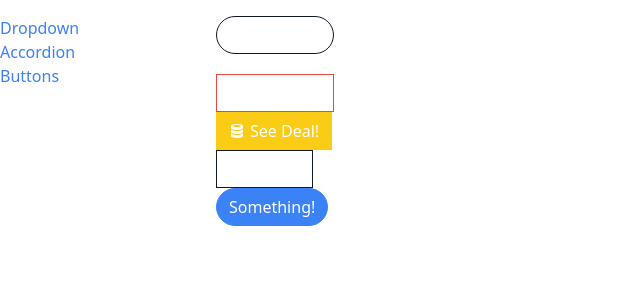
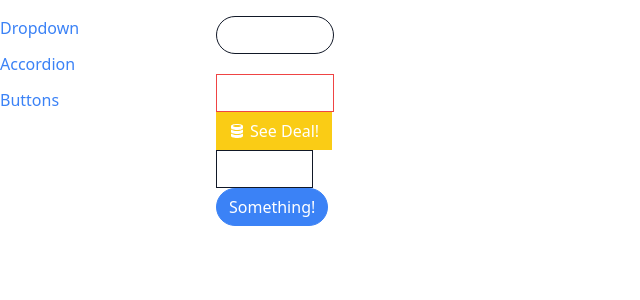
Before and after one commit to CocoTapi/modern_react_2023, a React (Create React App) app in the folder section_13/: page /buttons in a window 1280 px wide. Shown: the top 300 px of the page, without its empty margins (0-640 px from the left). Built offline with nearby package versions, Linux system fonts and the light colour scheme.

Commit message:
added a styling

```diff
--- a/section_13/src/components/Sidebar.js
+++ b/section_13/src/components/Sidebar.js
@@ -8,7 +8,7 @@ function Sidebar() {
     ]
 
     const renderedLinks = links.map((link) => {
-        return <Link key={link.label} to={link.path}>{link.label}</Link>
+        return <Link key={link.label} to={link.path} className='mb-3'>{link.label}</Link>
     });
 
     return (
```
